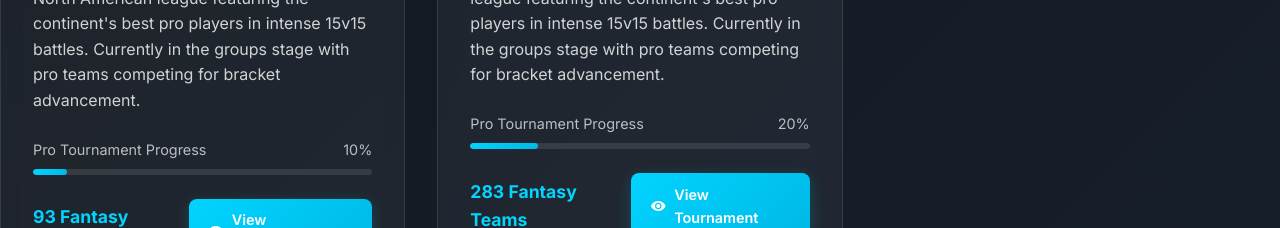
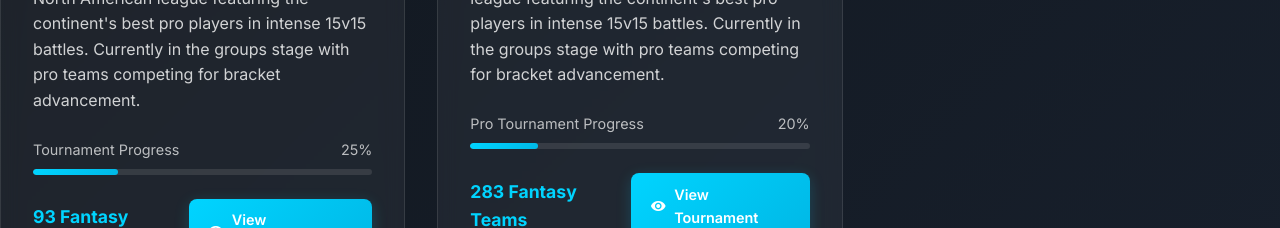
Before and after one commit to DevPringle/fantasytanks, a website: page tournaments.html in a window 1280 px wide. Shown: the part 1080-1308 px from the top of the page. Drawn offline with Linux system fonts and the light colour scheme.

Commit message:
Update tournaments.html

```diff
--- a/tournaments.html
+++ b/tournaments.html
@@ -1189,11 +1189,11 @@
                         <p class="tournament-description">Fantasy tournament based on the premier North American league featuring the continent's best pro players in intense 15v15 battles. Currently in the groups stage with pro teams competing for bracket advancement.</p>
                         <div class="tournament-progress">
                             <div class="progress-label">
-                                <span>Pro Tournament Progress</span>
-                                <span>10%</span>
+                                <span>Tournament Progress</span>
+                                <span>25%</span>
                             </div>
                             <div class="progress-bar">
-                                <div class="progress-fill" style="width: 10%;"></div>
+                                <div class="progress-fill" style="width: 25%;"></div>
                             </div>
                         </div>
                         <div class="tournament-footer">
```
